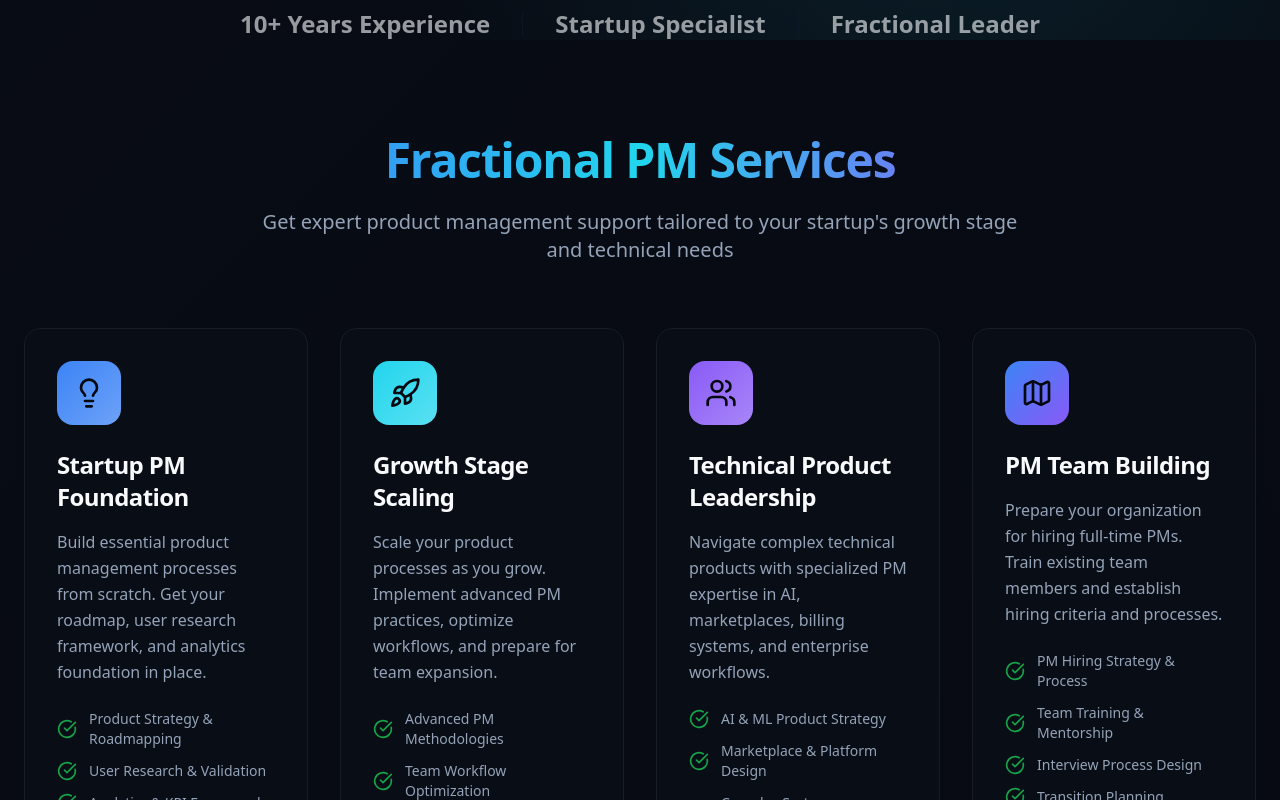
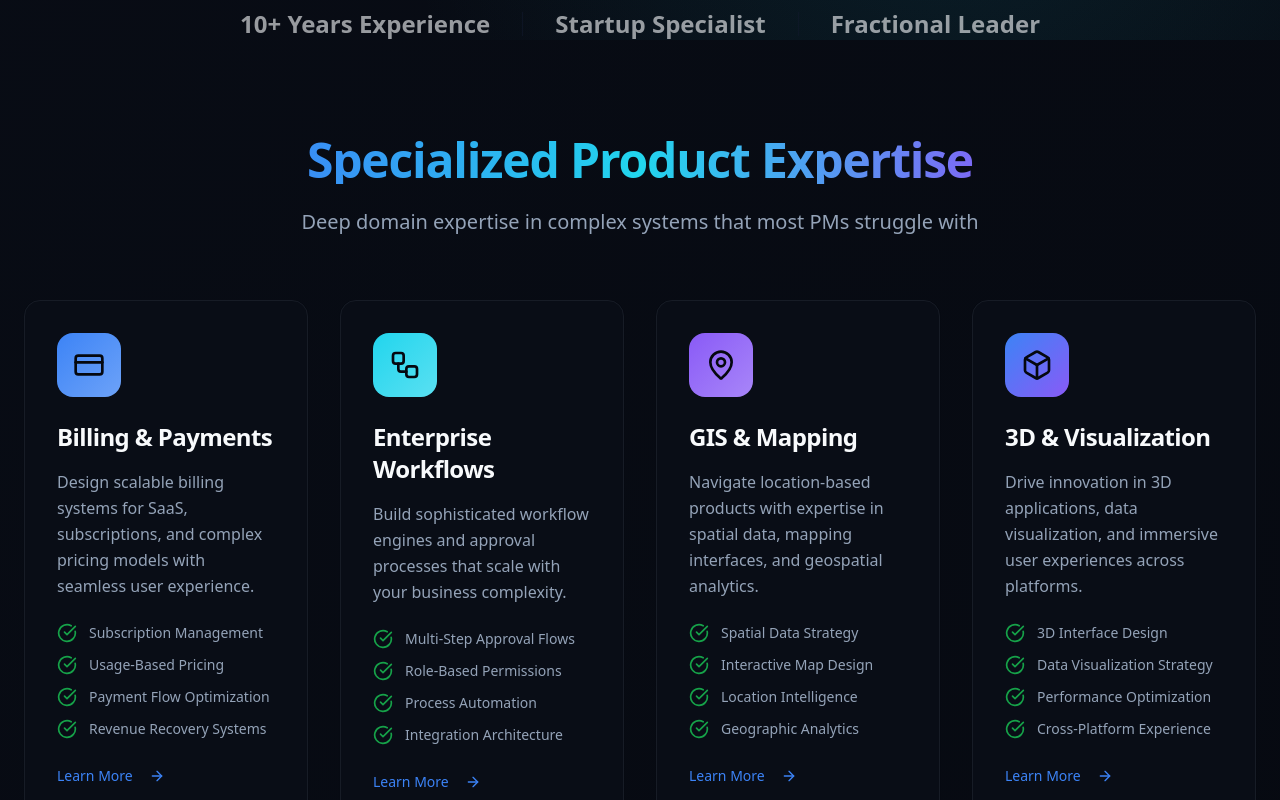
Before and after one commit to Shaggyshak/nexus-labs-ventures-website, a React (Vite) app: page / in a window 1280 px wide. Shown: the part 780-1580 px from the top of the page. Built offline with nearby package versions, Linux system fonts and the light colour scheme.

Commit message:
Refactor Services Section

```diff
--- a/src/components/ServicesSection.tsx
+++ b/src/components/ServicesSection.tsx
@@ -1,10 +1,10 @@
 import { Card } from "@/components/ui/card";
 import { Button } from "@/components/ui/button";
 import {
-  Lightbulb,
-  Rocket,
-  Users,
-  Map,
+  CreditCard,
+  Workflow,
+  MapPin,
+  Box,
   ArrowRight,
   CheckCircle
 } from "lucide-react";
@@ -12,50 +12,50 @@ import {
 const ServicesSection = () => {
   const services = [
     {
-      icon: <Lightbulb className="w-8 h-8" />,
-      title: "Startup PM Foundation",
-      description: "Build essential product management processes from scratch. Get your roadmap, user research framework, and analytics foundation in place.",
+      icon: <CreditCard className="w-8 h-8" />,
+      title: "Billing & Payments",
+      description: "Design scalable billing systems for SaaS, subscriptions, and complex pricing models with seamless user experience.",
       features: [
-        "Product Strategy & Roadmapping",
-        "User Research & Validation",
-        "Analytics & KPI Framework",
-        "Cross-functional Process Setup"
+        "Subscription Management",
+        "Usage-Based Pricing",
+        "Payment Flow Optimization",
+        "Revenue Recovery Systems"
       ],
       gradient: "from-primary to-primary-glow"
     },
     {
-      icon: <Rocket className="w-8 h-8" />,
-      title: "Growth Stage Scaling",
-      description: "Scale your product processes as you grow. Implement advanced PM practices, optimize workflows, and prepare for team expansion.",
+      icon: <Workflow className="w-8 h-8" />,
+      title: "Enterprise Workflows",
+      description: "Build sophisticated workflow engines and approval processes that scale with your business complexity.",
       features: [
-        "Advanced PM Methodologies",
-        "Team Workflow Optimization",
-        "Product-Market Fit Analysis",
-        "Scaling Process Design"
+        "Multi-Step Approval Flows",
+        "Role-Based Permissions",
+        "Process Automation",
+        "Integration Architecture"
       ],
       gradient: "from-secondary to-secondary-glow"
     },
     {
-      icon: <Users className="w-8 h-8" />,
-      title: "Technical Product Leadership",
-      description: "Navigate complex technical products with specialized PM expertise in AI, marketplaces, billing systems, and enterprise workflows.",
+      icon: <MapPin className="w-8 h-8" />,
+      title: "GIS & Mapping",
+      description: "Navigate location-based products with expertise in spatial data, mapping interfaces, and geospatial analytics.",
       features: [
-        "AI & ML Product Strategy",
-        "Marketplace & Platform Design",
-        "Complex System Architecture",
-        "Technical Roadmap Planning"
+        "Spatial Data Strategy",
+        "Interactive Map Design",
+        "Location Intelligence",
+        "Geographic Analytics"
       ],
       gradient: "from-accent to-accent-glow"
     },
     {
-      icon: <Map className="w-8 h-8" />,
-      title: "PM Team Building",
-      description: "Prepare your organization for hiring full-time PMs. Train existing team members and establish hiring criteria and processes.",
+      icon: <Box className="w-8 h-8" />,
+      title: "3D & Visualization",
+      description: "Drive innovation in 3D applications, data visualization, and immersive user experiences across platforms.",
       features: [
-        "PM Hiring Strategy & Process",
-        "Team Training & Mentorship",
-        "Interview Process Design",
-        "Transition Planning"
+        "3D Interface Design",
+        "Data Visualization Strategy",
+        "Performance Optimization",
+        "Cross-Platform Experience"
       ],
       gradient: "from-primary to-accent"
     }
@@ -67,15 +67,15 @@ const ServicesSection = () => {
         {/* Section Header */}
         <div className="text-center max-w-3xl mx-auto mb-16">
           <h2 className="text-4xl md:text-5xl font-bold mb-6 bg-gradient-to-r from-primary via-secondary to-accent bg-clip-text text-transparent">
-            Fractional PM Services
+            Specialized Product Expertise
           </h2>
           <p className="text-xl text-muted-foreground">
-            Get expert product management support tailored to your startup's growth stage and technical needs
+            Deep domain expertise in complex systems that most PMs struggle with
           </p>
         </div>
 
         {/* Services Grid */}
-        <div className="grid md:grid-cols-2 lg:grid-cols-4 gap-8 mb-16">
+        <div className="grid sm:grid-cols-2 lg:grid-cols-4 gap-8 mb-16">
           {services.map((service, index) => (
             <Card key={index} className="glass-card border-card-border p-8 hover:shadow-elevated transition-smooth group">
               <div className={`w-16 h-16 rounded-2xl bg-gradient-to-br ${service.gradient} flex items-center justify-center mb-6 group-hover:scale-110 transition-bounce`}>
```
